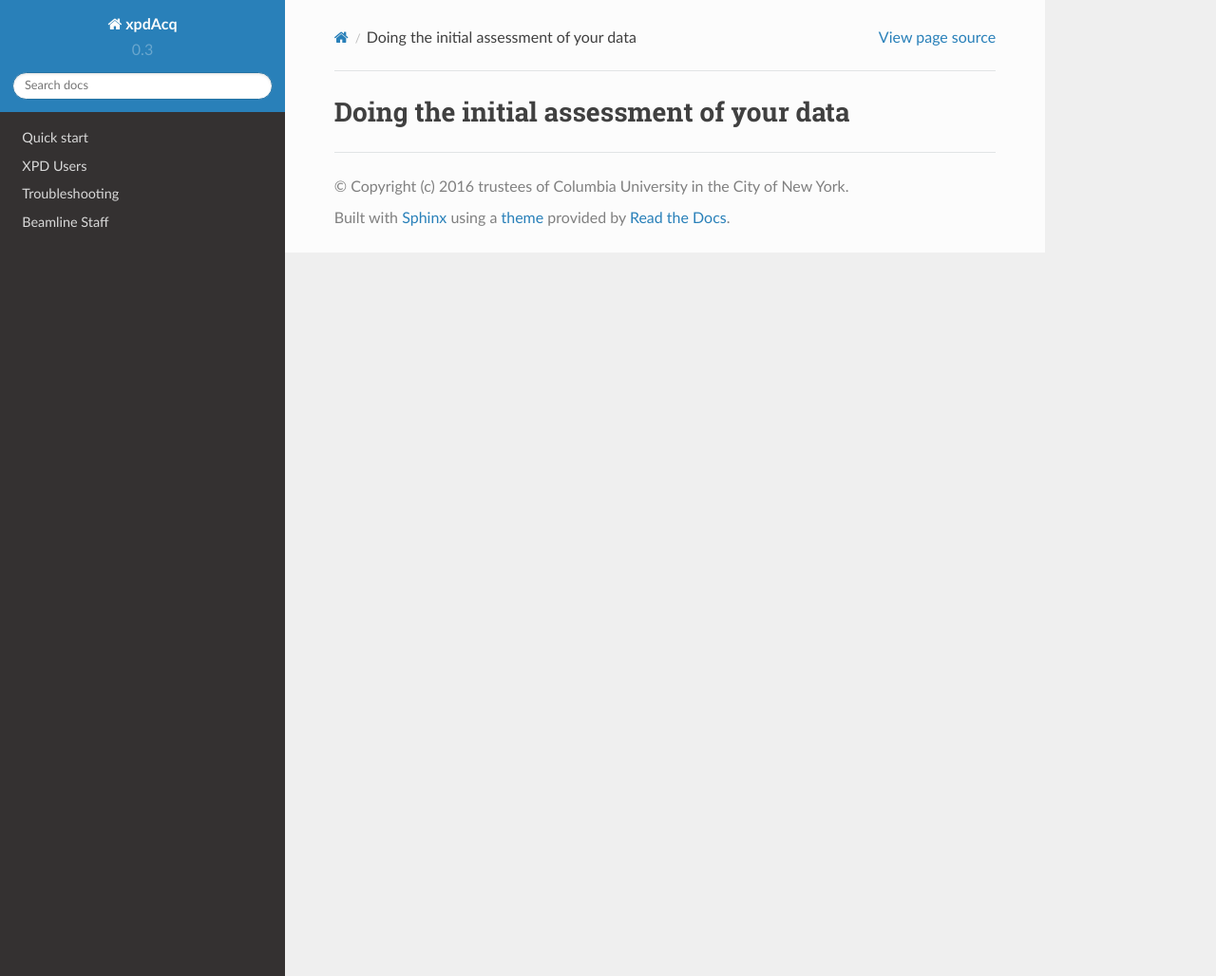
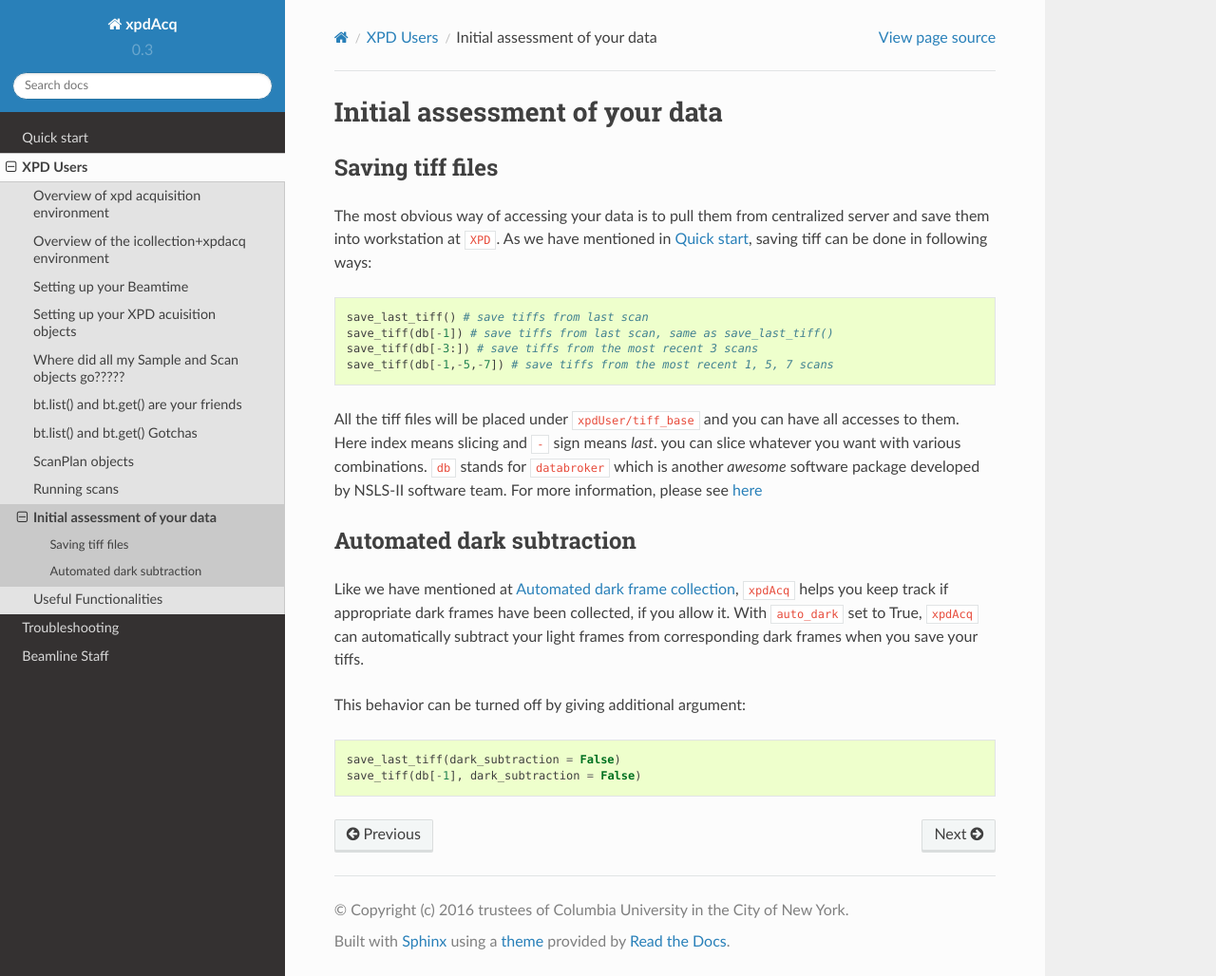
Before and after one commit to xpdAcq/xpdAcq, a Sphinx documentation site: the page built from doc/usb_QuickAssess.rst, in a window 1280 px wide and 1028 px high. Shown: the whole window at 95% size. Built offline with Sphinx 7.4.7 and the Read the Docs theme 2.0.0, drawn with Linux system fonts in a browser that asks for light colours.

Commit message:
0506 revisit docs

```diff
--- a/doc/functionality.rst
+++ /dev/null
@@ -1,5 +0,0 @@
-xpdAcq Functionalities
-========================
-
-section
-++++++++++
--- a/doc/quickstart.rst
+++ b/doc/quickstart.rst
@@ -9,7 +9,7 @@ Checklist
 The instrument scientist (IS) should have set up your beamtime hardware and software
 for you.  Let's check if it is the case.
 
-1. Activate the xpd data acquisition environment:
+1. Activate the XPD data acquisition environment:
 
   * In a terminal look to see if it is already activated.  If it is, you should see ``(collection)`` at the beginning of the line.
 
--- a/doc/usb_QuickAssess.rst
+++ b/doc/usb_QuickAssess.rst
@@ -1,4 +1,40 @@
 .. _usb_quickassess:
 
-Doing the initial assessment of your data
+Initial assessment of your data
 -----------------------------------------
+
+Saving tiff files
+"""""""""""""""""
+
+The most obvious way of accessing your data is to pull them from centralized
+server and save them into workstation at ``XPD``. As we have mentioned in
+:ref:`qs`, saving tiff can be done in following ways:
+
+.. code-block:: python
+
+  save_last_tiff() # save tiffs from last scan
+  save_tiff(db[-1]) # save tiffs from last scan, same as save_last_tiff()
+  save_tiff(db[-3:]) # save tiffs from the most recent 3 scans
+  save_tiff(db[-1,-5,-7]) # save tiffs from the most recent 1, 5, 7 scans
+
+All the tiff files will be placed under ``xpdUser/tiff_base`` and you can have
+all accesses to them. Here index means slicing and ``-`` sign means *last*.
+you can slice whatever you want with various combinations. ``db`` stands for
+``databroker`` which is another *awesome* software package developed by NSLS-II
+software team. For more information, please see
+`here <https://nsls-ii.github.io/databroker/>`_
+
+Automated dark subtraction
+""""""""""""""""""""""""""
+
+Like we have mentioned at :ref:`auto_dark_collect`, ``xpdAcq``
+helps you keep track if appropriate dark frames have been collected, if you
+allow it. With ``auto_dark`` set to True, ``xpdAcq`` can automatically subtract
+your light frames from corresponding dark frames when you save your tiffs.
+
+This behavior can be turned off by giving additional argument:
+
+.. code-block:: python
+
+  save_last_tiff(dark_subtraction = False)
+  save_tiff(db[-1], dark_subtraction = False)
--- a/doc/usb_Running.rst
+++ b/doc/usb_Running.rst
@@ -139,4 +139,40 @@ to get the first data-set.
   +-----------+------------+------------------+
   Count ['e7adbd'] (scan num: 2)
 
+.. _auto_dark_collect:
+
+Automated dark frame collection
+""""""""""""""""""""""""""""""""
+
+So far, you might have found something weird from the output shown above.
+We only requested *one* ``prun`` but program runs *two* scans. So what happen?
+
+That is actually a wonderful feature called auto-dark subtraction of ``xpdAcq``.
+When you are running your experiment, ``xpdAcq`` actually checks if you have
+collected a **fresh** dark frame every time it collects a scan.
+The definition of **fresh** is:
+
+.. code-block:: none
+
+  Given a certain period T (called dark window), there is a dark frame
+  with the same exposure time as the light frame we are about collect.
+
+Automated dark collection is enabled by default and it can be turned off
+by either of these ways:
+
+.. code-block:: python
+
+  >>> glbl.auto_dark = False # turn it off for all scans measured afterwards
+  >>> prun(bt.get(3),bt.get(11), auto_dark = False) # only turn it off for this scan
+
+And period of dark window can be modified by:
+
+.. code-block:: python
+
+  >>> glbl.dk_window = 200 # in minutes. default is 3000 minutes
+
+Having ``auto_dark`` set to ``True`` is strongly recommended as this enables
+``xpdAcq`` to do automated dark frame subtraction when you pull out data from
+centralized **NSLSL-II** server.
+
 Let's :ref:`take a quick look at our data <usb_quickassess>`
--- a/doc/xpdusers.rst
+++ b/doc/xpdusers.rst
@@ -13,3 +13,5 @@ XPD Users
    usb_Where
    usb_Scan
    usb_Running
+   usb_QuickAssess
+   usb_functionality
```
Also changed, not shown: doc/usb_functionality.rst (added, +9 -0 lines).
